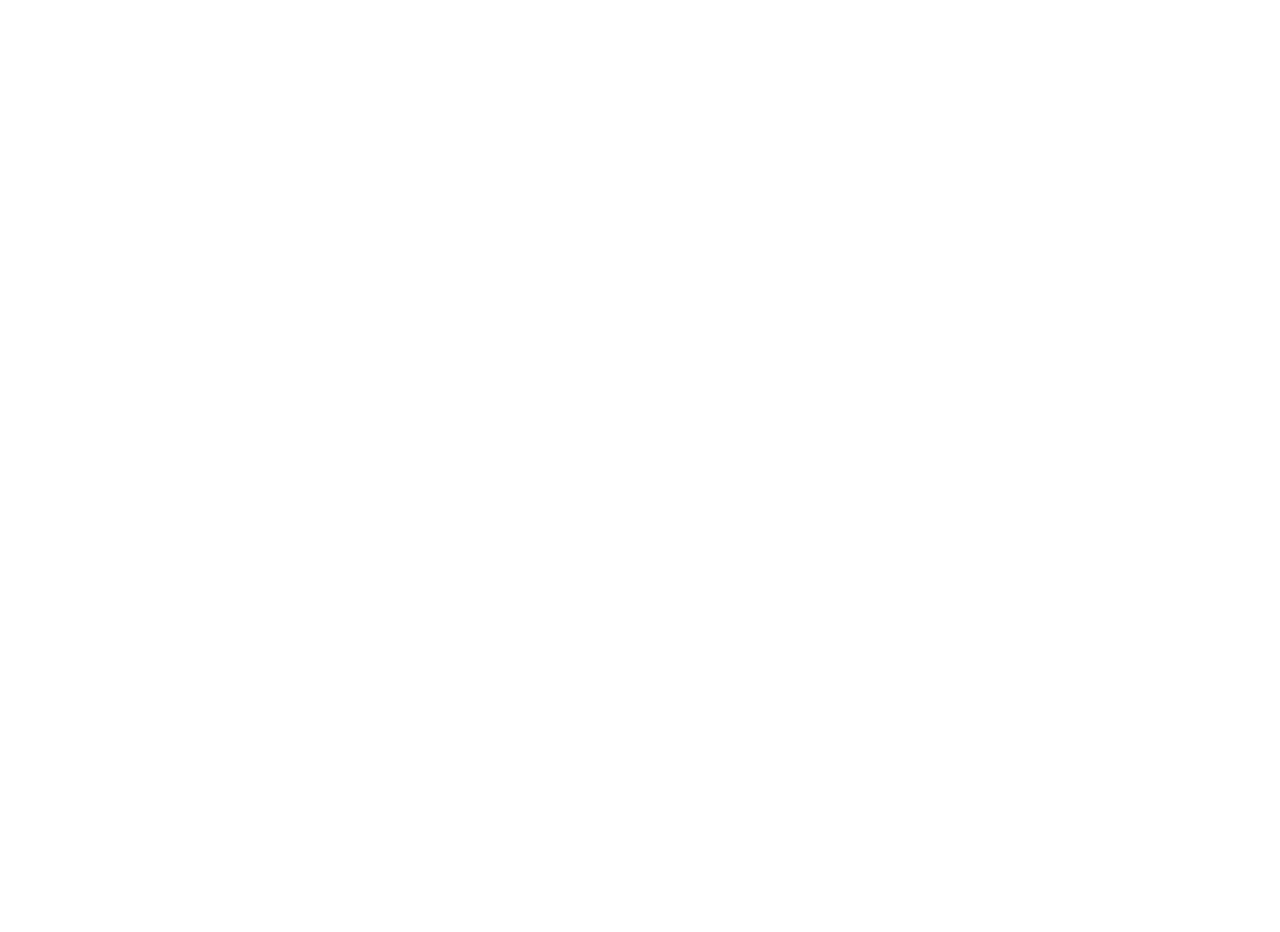
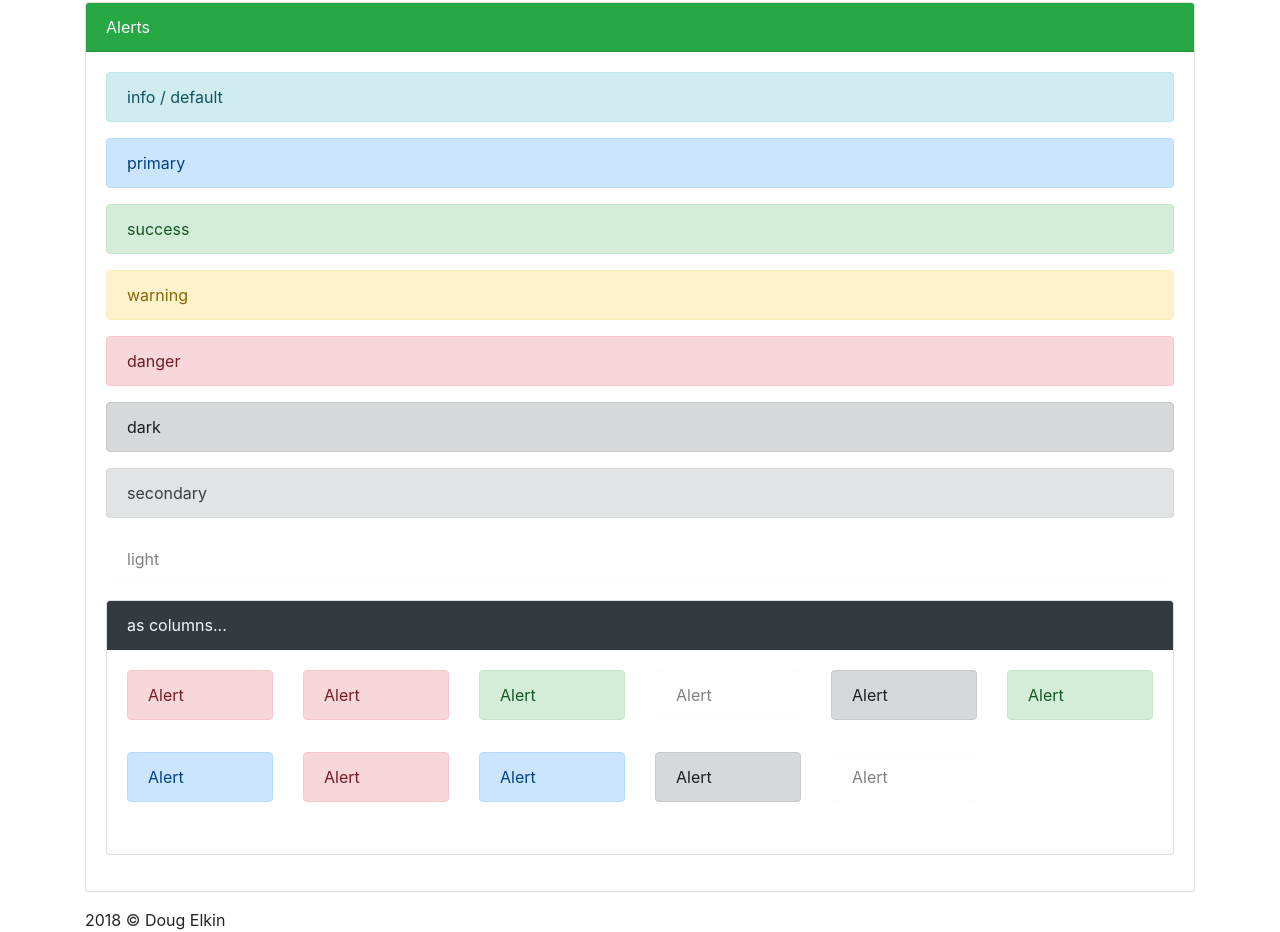
Before and after one commit to duhdugg/preaction-bootstrap-clips, a React (Create React App) app: page / in a window 1280 px wide. Shown: the part 1138-2070 px from the top of the page. Before the commit the page ends 936 px from the top, so only its background shows below. Built offline with nearby package versions, Linux system fonts and the light colour scheme.

Commit message:
added Alerts, recompiled

```diff
--- a/src/App.js
+++ b/src/App.js
@@ -3,6 +3,7 @@ import 'bootstrap/dist/css/bootstrap.min.css'
 import Boilerplate from './components/Boilerplate.js'
 import NavBar from './components/NavBar.js'
 import Card from './components/Card.js'
+import Alert from './components/Alert.js'
 
 class App extends React.Component {
   get navBar () {
@@ -54,6 +55,11 @@ class App extends React.Component {
     return array
   }
 
+  get randomTheme () {
+    let themes = ['blue', 'green', 'yellow', 'red', 'dark', 'light']
+    return themes[Math.floor(Math.random() * themes.length)]
+  }
+
   render () {
     return (
       <div className="app">
@@ -63,8 +69,13 @@ class App extends React.Component {
           navBar={this.navBar}
           footer='2018 &copy; Doug Elkin'
         >
+          <Card
+            header='Cards'
+            headerTheme='yellow'
+            style={{ header: { fontWeight: 'bold' } }}
+          >
             <div className='row'>
-            {this.getArray(11).map(id => (<Card column width='auto' style={{ container: { minWidth: '10em' } }} key={id}><blockquote className='blockquote'>"Here is my card."</blockquote></Card>))}
+              {this.getArray(11).map(id => (<Card column width='auto' theme={this.randomTheme} style={{ container: { minWidth: '10em' } }} key={id}><blockquote className='blockquote'>"Here is my card."</blockquote></Card>))}
             </div>
             <div className='row'>
               <Card
@@ -104,9 +115,31 @@ class App extends React.Component {
               <Card
                 column
                 theme='red'
-              width={{ sm: 1 / 6 }}
+                width={{ sm: 2 / 3, md: 1 / 4 }}
               ><p>Choo choo!</p><p>Choo choo!</p></Card>
             </div>
+          </Card>
+          <Card
+            header='Alerts'
+            headerTheme='green'
+          >
+            <Alert>info / default</Alert>
+            <Alert theme='primary'>primary</Alert>
+            <Alert theme='success'>success</Alert>
+            <Alert theme='warning'>warning</Alert>
+            <Alert theme='danger'>danger</Alert>
+            <Alert theme='dark'>dark</Alert>
+            <Alert theme='secondary'>secondary</Alert>
+            <Alert theme='light'>light</Alert>
+            <Card
+              header='as columns...'
+              headerTheme='dark'
+            >
+              <div className='row'>
+                {this.getArray(11).map((id, index) => (<Alert column width={{ sm: 1 / 3, md: 1 / 4, lg: 1 / 6 }} theme={this.randomTheme} key={id}>Alert</Alert>))}
+              </div>
+            </Card>
+          </Card>
         </Boilerplate>
       </div>
     )
--- /dev/null
+++ b/src/components/Alert.js
@@ -0,0 +1,81 @@
+import React from 'react'
+import getClassesForColumn from '../lib/getClassesForColumn.js'
+
+class Alert extends React.Component {
+  get className () {
+    return `alert alert-${this.theme}`
+  }
+
+  get containerClassName () {
+    let classes = ['mb-3']
+    if (this.props.contain) {
+      classes.push('container')
+    }
+    if (this.props.column) {
+      classes.push(...getClassesForColumn(this.props.width))
+    }
+    return classes.join(' ')
+  }
+
+  get theme () {
+    let theme
+    switch (this.props.theme) {
+      case 'blue':
+      case 'primary':
+        theme = 'primary'
+        break
+      case 'green':
+      case 'success':
+        theme = 'success'
+        break
+      case 'red':
+      case 'error':
+      case 'danger':
+        theme = 'danger'
+        break
+      case 'yellow':
+      case 'orange':
+      case 'warning':
+        theme = 'warning'
+        break
+      case 'dark':
+        theme = 'dark'
+        break
+      case 'secondary':
+      case 'gray':
+      case 'grey':
+        theme = 'secondary'
+        break
+      case 'light':
+        theme = 'light'
+        break
+      case 'info':
+      default:
+        theme = 'info'
+        break
+    }
+    return theme
+  }
+
+  get style () {
+    let style = {
+      alert: {},
+      container: {}
+    }
+    if (this.props.style) {
+      Object.assign(style, JSON.parse(JSON.stringify(this.props.style)))
+    }
+    return style
+  }
+
+  render () {
+    return (
+      <div className={this.containerClassName} style={this.style.container}>
+        <div className={this.className} style={this.style.alert}>
+          {this.props.children}
+        </div>
+      </div>
+    )
+  }
+}
+export default Alert
--- a/webpack.config.js
+++ b/webpack.config.js
@@ -3,6 +3,7 @@ let path = require('path')
 module.exports = {
   mode: 'production',
   entry: {
+    Alert: './src/components/Alert.js',
     Boilerplate: './src/components/Boilerplate.js',
     Card: './src/components/Card.js',
     NavBar: './src/components/NavBar.js'
```
Also changed, not shown: 4 other files (tests, documents, lock files or other folders). Lines whose indentation alone changed are shown as unchanged.
